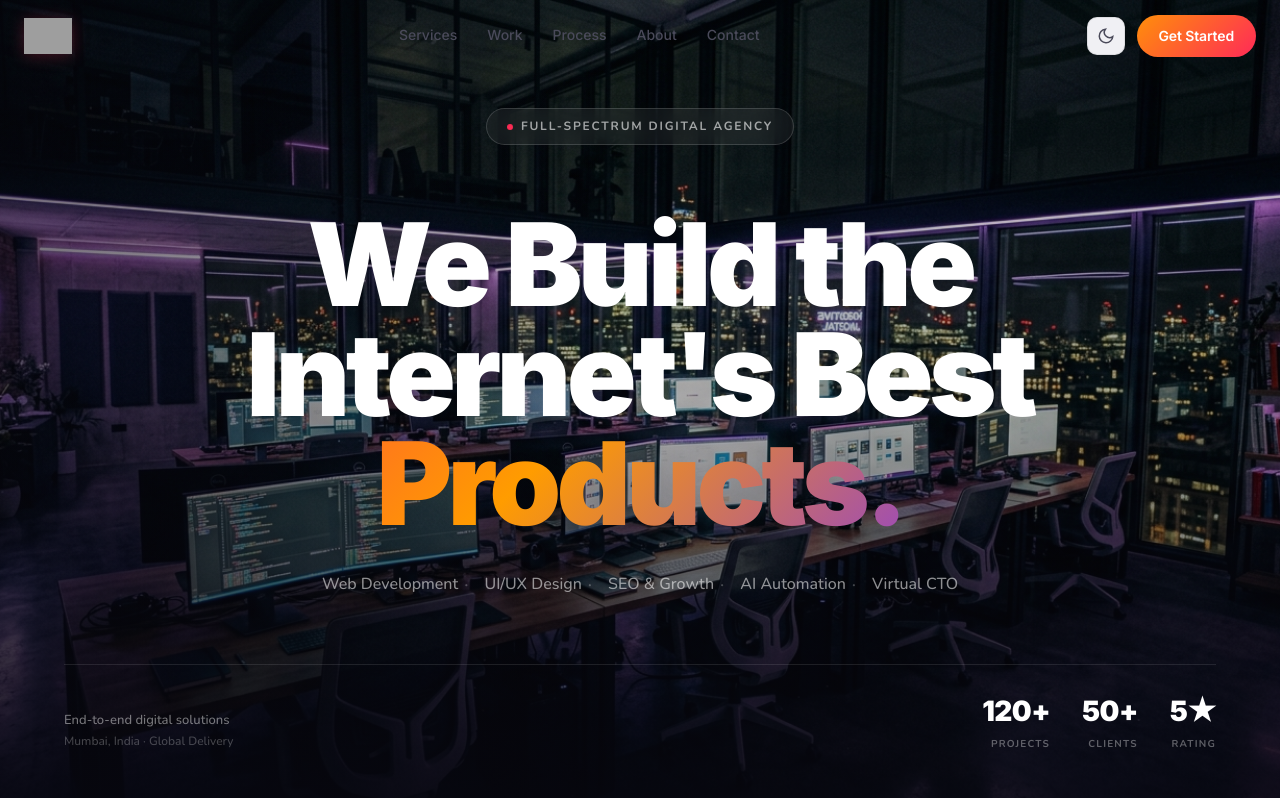
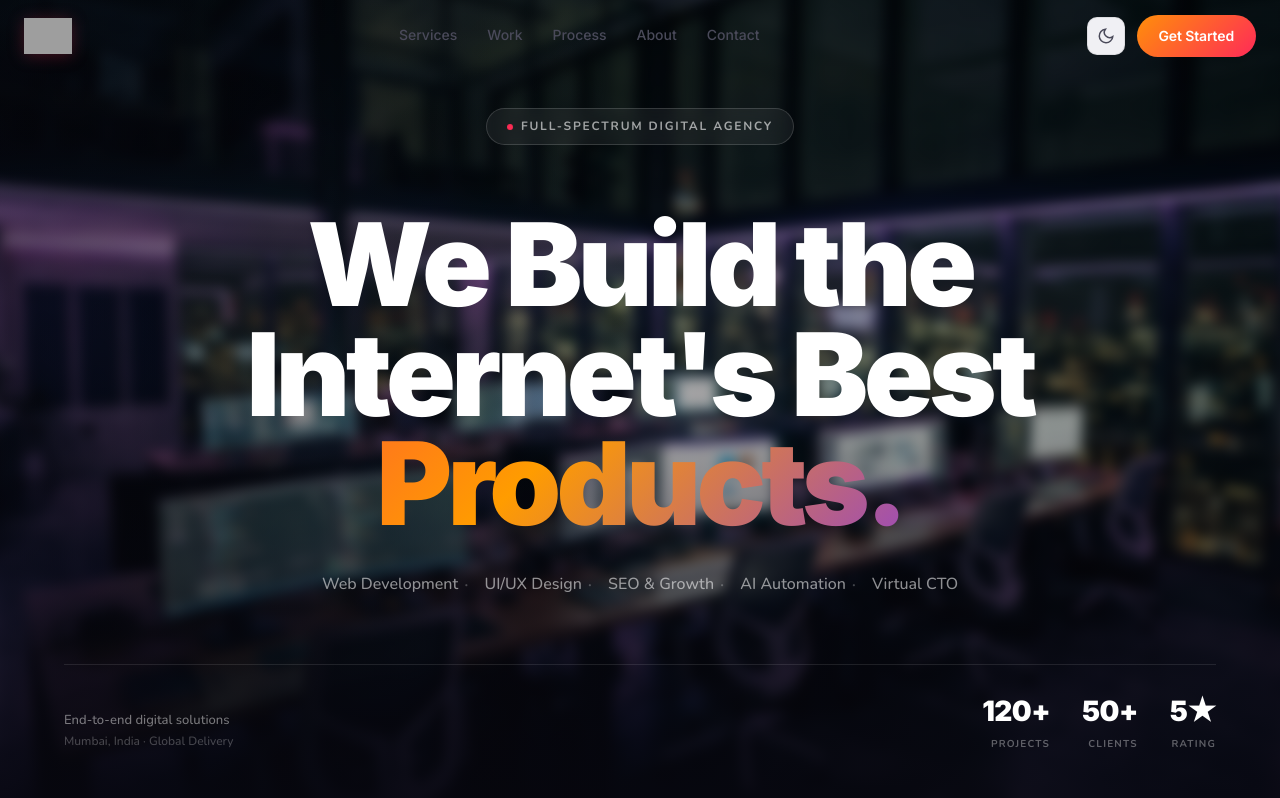
Before and after one commit to dtsolution-a/experience, a React (Vite) app: page /about in a window 1280 px wide. Shown: the top 798 px of the page. Built offline with nearby package versions, Linux system fonts and the light colour scheme; grey boxes are pictures that could not be loaded; a web font is replaced by a local one.

Commit message:
fix: add blur(6px) to hero bg image for Rise at Seven bokeh effect

```diff
--- a/src/styles/about.css
+++ b/src/styles/about.css
@@ -70,6 +70,8 @@
   height: 100%;
   object-fit: cover;
   object-position: center;
+  filter: blur(6px);
+  transform: scale(1.06); /* prevents white edges from blur */
 }
 .hero-bg-grad {
   position: absolute;
```
